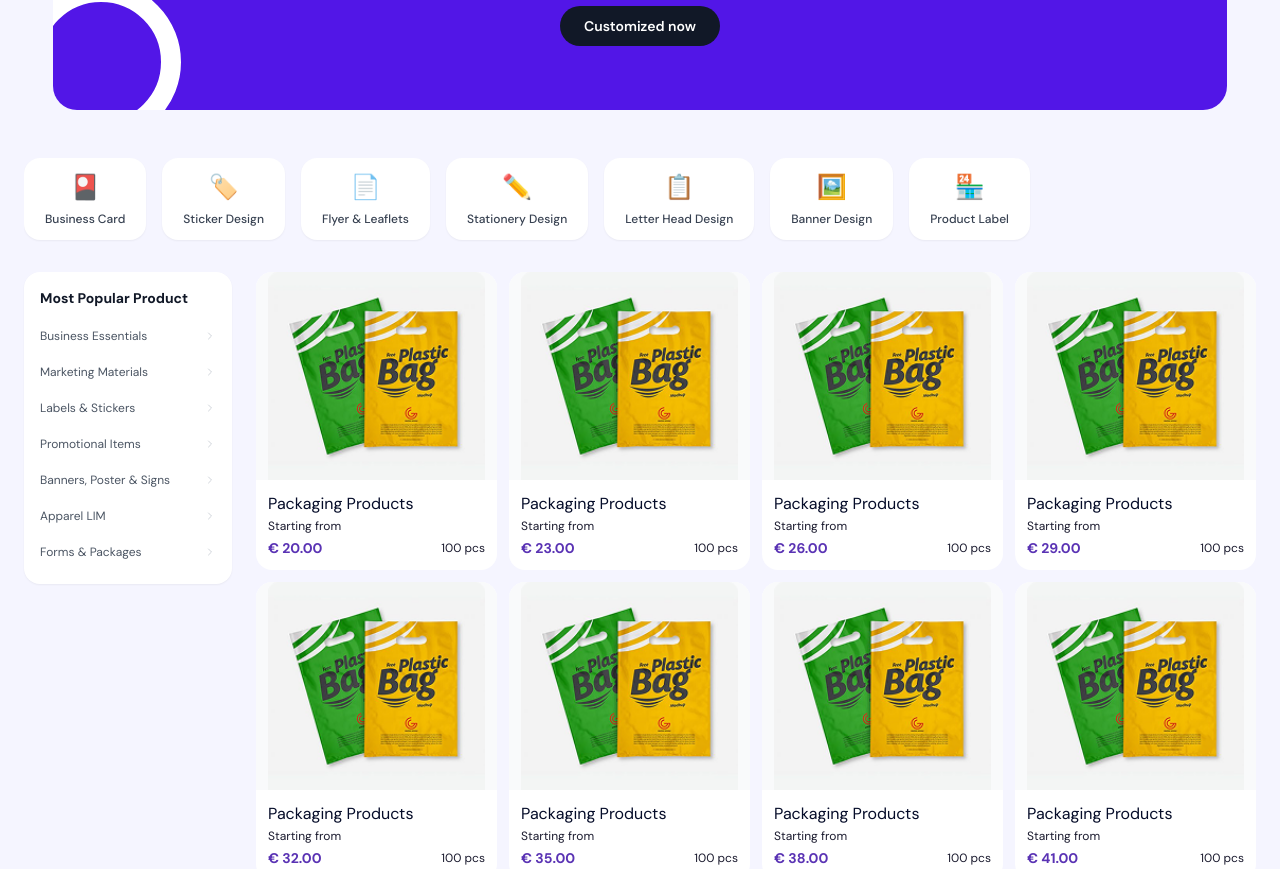
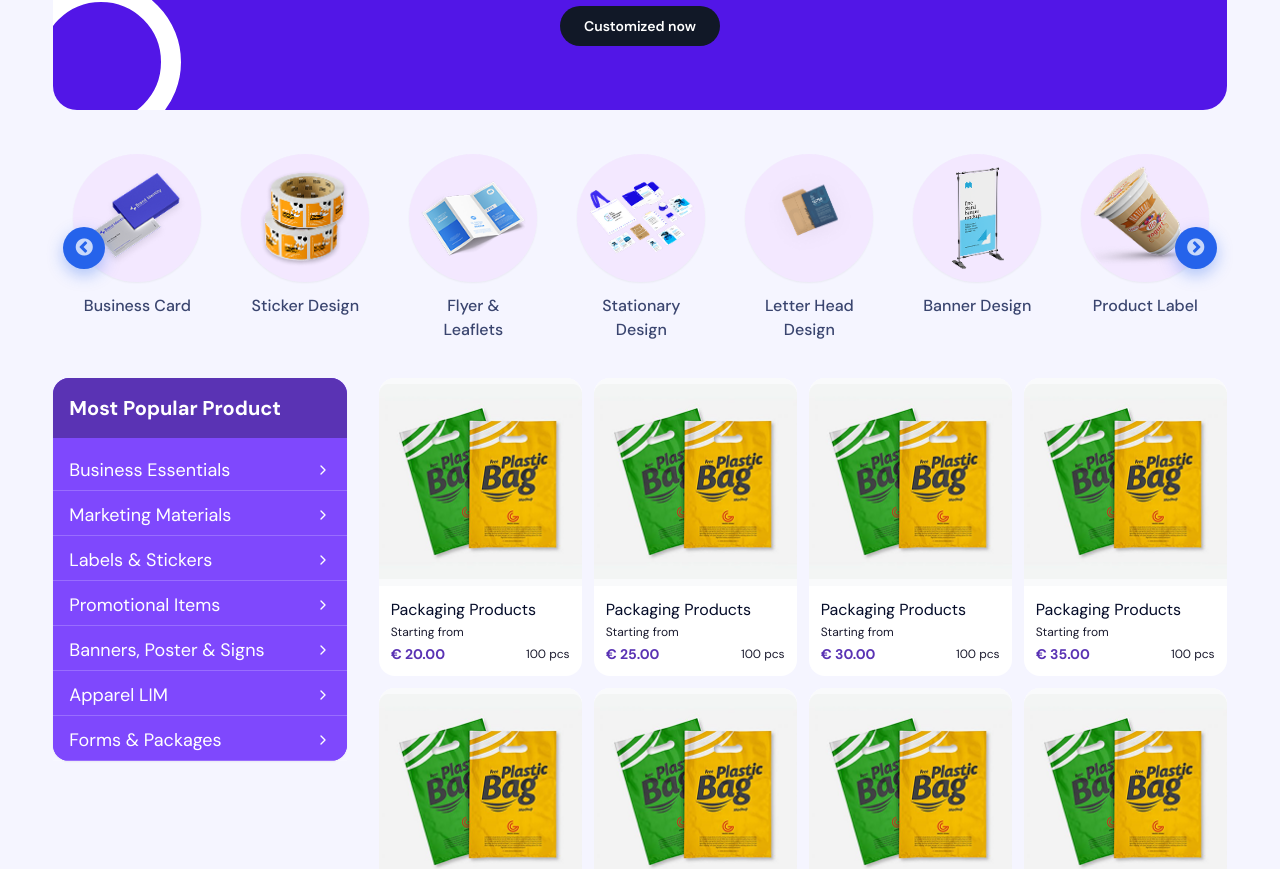
Before and after one commit to akweb69/GetsKa_Client_Site, a React (Vite) app: page /products in a window 1280 px wide. Shown: the part 320-1189 px from the top of the page. Built offline with nearby package versions, Linux system fonts and the light colour scheme.

Commit message:
sadjksjajd a

```diff
--- a/src/components/HomePage/StarProducts.jsx
+++ b/src/components/HomePage/StarProducts.jsx
@@ -179,7 +179,7 @@ const StarProducts = () => {
 
 const styles = {
     section: {
-        background: '#f0f0f0',
+        // background: '#f0f0f0',
         width: "90%",
         margin: "0 auto",
         padding: '40px 0',
--- a/src/pages/ProductList.jsx
+++ b/src/pages/ProductList.jsx
@@ -15,7 +15,7 @@ const ProductList = () => {
       {/* Products Grid */}
       <section className="max-w-7xl mx-auto px-4 md:px-6 py-10">
         <div className="grid grid-cols-2 md:grid-cols-5 gap-4">
-          {Array.from({length: 20}).map((_, i) => (
+          {Array.from({ length: 20 }).map((_, i) => (
             <ProductCard key={i} name="Packaging Products" price={`€ ${(20 + i * 2).toFixed(2)}`} qty="100 pcs" />
           ))}
         </div>
--- a/src/pages/Products.jsx
+++ b/src/pages/Products.jsx
@@ -1,18 +1,12 @@
 import { Link } from 'react-router-dom'
 import { ChevronRight } from 'lucide-react'
 import { HeroBanner, PopularChoices, HireDesignersBlock, ProductCard } from '../components/Shared'
+import CategoryPills from '../components/HomePage/CategoryPills'
+import MostPopularProducts from '../components/HomePage/MostPopularProducts'
 
-const categories = [
-  { name: 'Business Card', icon: '🎴' },
-  { name: 'Sticker Design', icon: '🏷️' },
-  { name: 'Flyer & Leaflets', icon: '📄' },
-  { name: 'Stationery Design', icon: '✏️' },
-  { name: 'Letter Head Design', icon: '📋' },
-  { name: 'Banner Design', icon: '🖼️' },
-  { name: 'Product Label', icon: '🏪' },
-]
 
-const sideCategories = ['Business Essentials','Marketing Materials','Labels & Stickers','Promotional Items','Banners, Poster & Signs','Apparel LIM','Forms & Packages']
+
+const sideCategories = ['Business Essentials', 'Marketing Materials', 'Labels & Stickers', 'Promotional Items', 'Banners, Poster & Signs', 'Apparel LIM', 'Forms & Packages']
 
 const Products = () => {
   return (
@@ -23,68 +17,16 @@ const Products = () => {
       />
 
       {/* Category Icons */}
-      <section className="max-w-7xl mx-auto px-4 md:px-6 py-6">
-        <div className="flex gap-4 overflow-x-auto pb-2">
-          {categories.map(c => (
-            <Link key={c.name} to={`/products/${c.name.toLowerCase().replace(/ /g, '-')}`}
-              className="flex flex-col items-center gap-2 min-w-fit bg-white rounded-2xl px-5 py-3 shadow-sm hover:border-primary border border-transparent transition-all text-center">
-              <span className="text-2xl">{c.icon}</span>
-              <span className="text-xs font-medium text-gray-700 whitespace-nowrap">{c.name}</span>
-            </Link>
-          ))}
-        </div>
-      </section>
+      <div className="w-11/12 mx-auto my-4">
+        <CategoryPills />
+      </div>
+
 
       {/* Main Content with Sidebar */}
-      <section className="max-w-7xl mx-auto px-4 md:px-6 pb-8 flex gap-6">
-        {/* Sidebar */}
-        <div className="hidden lg:block w-52 flex-shrink-0">
-          <div className="bg-white rounded-2xl p-4 shadow-sm sticky top-24">
-            <h3 className="text-sm font-bold text-gray-900 mb-3">Most Popular Product</h3>
-            <ul className="space-y-1">
-              {sideCategories.map(item => (
-                <li key={item}>
-                  <Link to="/products" className="flex items-center justify-between py-2 text-xs text-gray-600 hover:text-primary transition-colors">
-                    <span>{item}</span>
-                    <ChevronRight size={12} className="text-gray-300" />
-                  </Link>
-                </li>
-              ))}
-            </ul>
-          </div>
-        </div>
+      <div className="w-11/12 mx-auto">
+        <MostPopularProducts />
 
-        <div className="flex-1">
-          <div className="grid grid-cols-2 md:grid-cols-4 gap-3">
-            {Array.from({length: 12}).map((_, i) => (
-              <ProductCard key={i} name="Packaging Products" price={`€ ${(20 + i * 3).toFixed(2)}`} qty="100 pcs" />
-            ))}
-          </div>
-
-          <h2 className="text-xl font-bold text-gray-900 font-display mt-10 mb-4">New Arrival</h2>
-          <div className="grid grid-cols-2 md:grid-cols-4 gap-3">
-            {Array.from({length: 8}).map((_, i) => (
-              <ProductCard key={i} name="Packaging Products" price={`€ ${(15 + i * 4).toFixed(2)}`} qty={`${50 + i * 10} pcs`} />
-            ))}
-          </div>
-
-          <h2 className="text-xl font-bold text-gray-900 font-display mt-10 mb-4">Special Offers</h2>
-          <div className="grid grid-cols-2 md:grid-cols-4 gap-3">
-            {Array.from({length: 8}).map((_, i) => (
-              <ProductCard key={i} name="Packaging Products" price={`€ ${(10 + i * 5).toFixed(2)}`} qty={`${30 + i * 5} pcs`} />
-            ))}
-          </div>
-
-          {/* Pagination */}
-          <div className="flex justify-center mt-8 gap-2">
-            {['<', 1, 2, 3, '...', 9, '>'].map((p, i) => (
-              <button key={i} className={`w-8 h-8 rounded-lg text-sm font-medium border transition-colors ${p === 1 ? 'bg-primary text-white border-primary' : 'bg-white text-gray-600 border-gray-200 hover:border-primary hover:text-primary'}`}>
-                {p}
-              </button>
-            ))}
-          </div>
-        </div>
-      </section>
+      </div>
 
       <PopularChoices />
       <HireDesignersBlock />
```
Also changed, not shown: src/assets/Rectangle 30.png (added), 28 other files (tests, documents, lock files or other folders).
